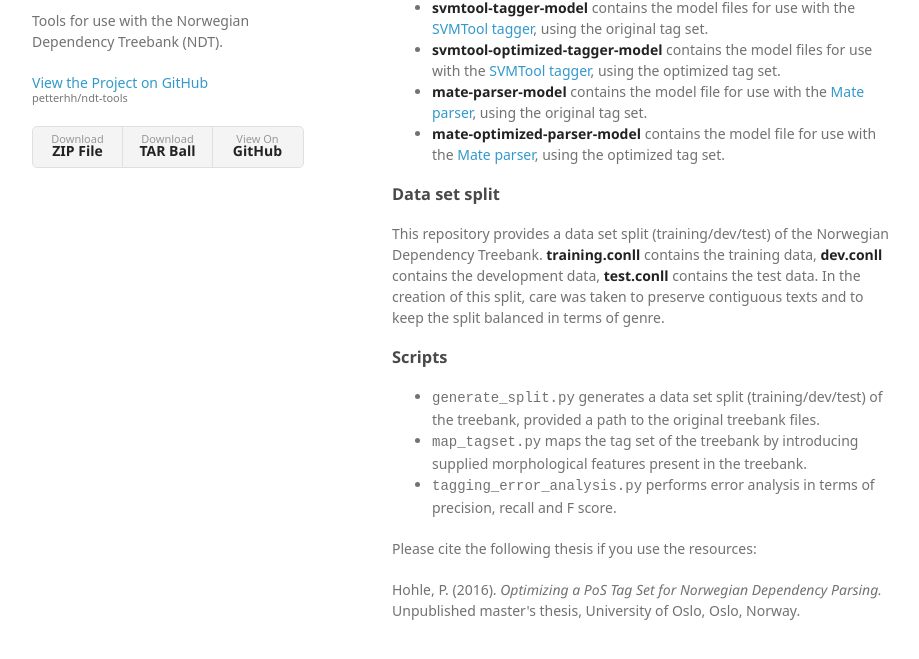
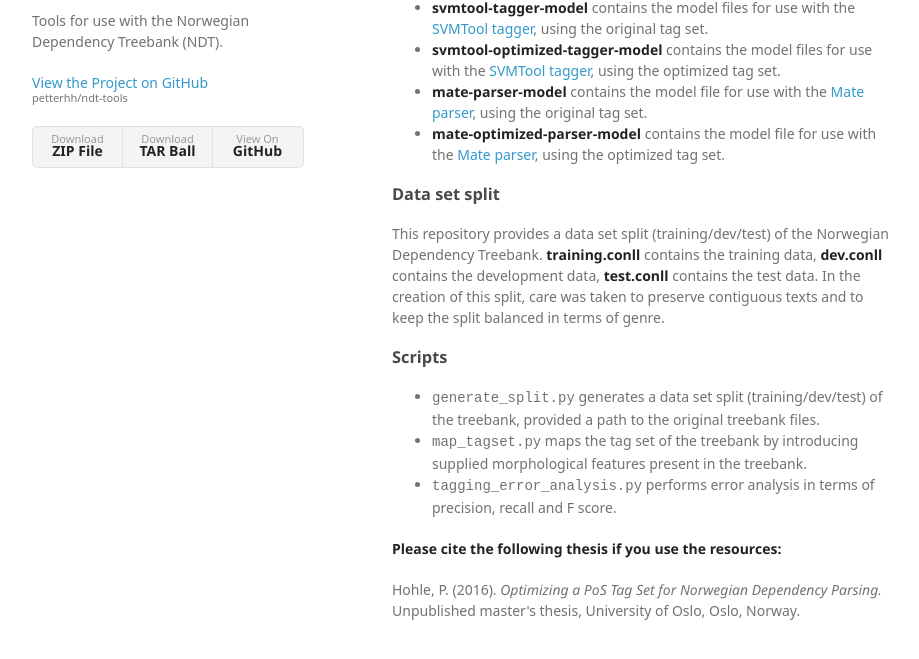
Before and after one commit to petterhh/ndt-tools, a plain HTML site: page index.html in a window 1280 px wide. Shown: the part 99-758 px from the top of the page, without its empty margins (178-1097 px from the left). Drawn offline with Linux system fonts and the light colour scheme; a web font is replaced by a local one.

Commit message:
minor changes

```diff
--- a/index.html
+++ b/index.html
@@ -50,7 +50,7 @@
             <li><tt>tagging_error_analysis.py</tt> performs error analysis in terms of precision,
             recall and F score.</li>
         </ul>
-        <p>Please cite the following thesis if you use the resources:</p>
+        <p><strong>Please cite the following thesis if you use the resources:</strong></p>
         <p>Hohle, P. (2016). <i>Optimizing a PoS Tag Set for Norwegian Dependency Parsing.</i> Unpublished master's thesis, University of Oslo, Oslo, Norway.</p>
       </section>
     <!--<footer>-->
```
